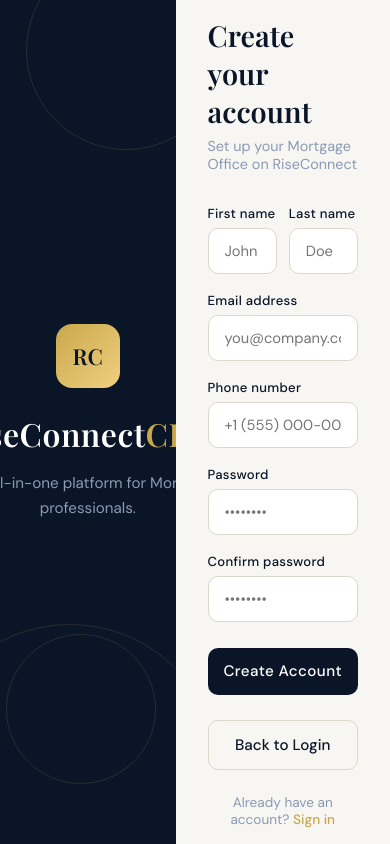
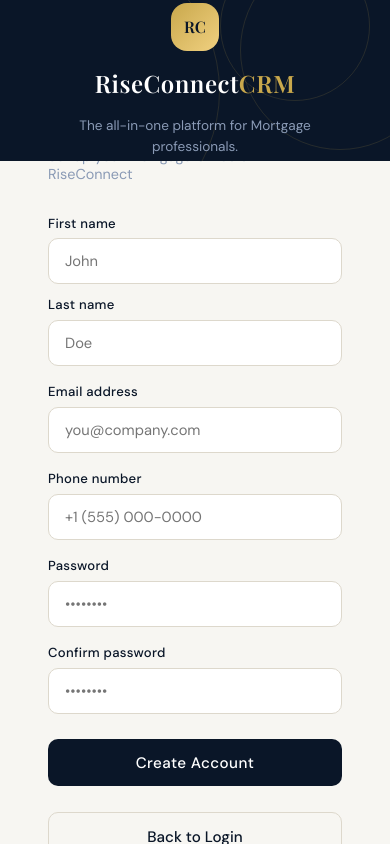
Before and after one commit to berrelleza75/RiseConnectCRM, a React (Create React App) app in the folder frontend/: page /register/office in a window 390 px wide. Built offline with nearby package versions, Linux system fonts and the light colour scheme; the HTML template or start-up script is replaced by a standard one.

Commit message:
Responsive móvil - Login, Registro Oficina, Registro Realtor

```diff
--- a/frontend/src/pages/Login/Login.css
+++ b/frontend/src/pages/Login/Login.css
@@ -265,3 +265,44 @@
   from { opacity: 0; transform: translateX(20px); }
   to { opacity: 1; transform: translateX(0); }
 }
+
+@media (max-width: 768px) {
+  .login-wrapper {
+    flex-direction: column;
+  }
+
+  .login-left {
+    width: 100%;
+    height: 220px;
+  }
+
+  .login-title {
+    font-size: 1.5rem;
+  }
+
+  .login-tagline {
+    font-size: 0.85rem;
+  }
+
+  .login-logo {
+    width: 48px;
+    height: 48px;
+    font-size: 16px;
+    margin-bottom: 1rem;
+  }
+
+  .login-right {
+    width: 100%;
+    height: auto;
+    padding: 2rem 1.5rem;
+  }
+
+  .login-form-container {
+    max-width: 100%;
+    padding: 0;
+  }
+
+  .register-options {
+    flex-direction: column;
+  }
+}
--- a/frontend/src/pages/RegisterOffice/RegisterOffice.css
+++ b/frontend/src/pages/RegisterOffice/RegisterOffice.css
@@ -259,3 +259,52 @@
   from { opacity: 0; transform: translateX(20px); }
   to { opacity: 1; transform: translateX(0); }
 }
+
+@media (max-width: 768px) {
+  .register-wrapper {
+    flex-direction: column;
+  }
+
+  .register-left {
+    width: 100%;
+    height: 220px;
+  }
+
+  .register-title {
+    font-size: 1.5rem;
+  }
+
+  .register-tagline {
+    font-size: 0.85rem;
+  }
+
+  .register-logo {
+    width: 48px;
+    height: 48px;
+    font-size: 16px;
+    margin-bottom: 1rem;
+  }
+
+  .register-right {
+    width: 100%;
+    height: auto;
+    padding: 2rem 1.5rem;
+  }
+
+  .register-form-container {
+    max-width: 100%;
+    padding: 1.5rem;
+  }
+
+  .form-row {
+    flex-direction: column;
+  }
+
+  .back-btn {
+    position: relative;
+    top: auto;
+    right: auto;
+    width: 100%;
+    margin-top: 0.5rem;
+  }
+}
--- a/frontend/src/pages/RegisterRealtor/RegisterRealtor.css
+++ b/frontend/src/pages/RegisterRealtor/RegisterRealtor.css
@@ -258,3 +258,44 @@
   from { opacity: 0; transform: translateX(20px); }
   to { opacity: 1; transform: translateX(0); }
 }
+
+@media (max-width: 768px) {
+  .register-realtor-wrapper {
+    flex-direction: column;
+  }
+
+  .register-realtor-left {
+    width: 100%;
+    height: 220px;
+  }
+
+  .register-realtor-title {
+    font-size: 1.5rem;
+  }
+
+  .register-realtor-tagline {
+    font-size: 0.85rem;
+  }
+
+  .register-realtor-logo {
+    width: 48px;
+    height: 48px;
+    font-size: 16px;
+    margin-bottom: 1rem;
+  }
+
+  .register-realtor-right {
+    width: 100%;
+    height: auto;
+    padding: 2rem 1.5rem;
+  }
+
+  .register-realtor-form-container {
+    max-width: 100%;
+    padding: 1.5rem;
+  }
+
+  .form-row {
+    flex-direction: column;
+  }
+}
```
